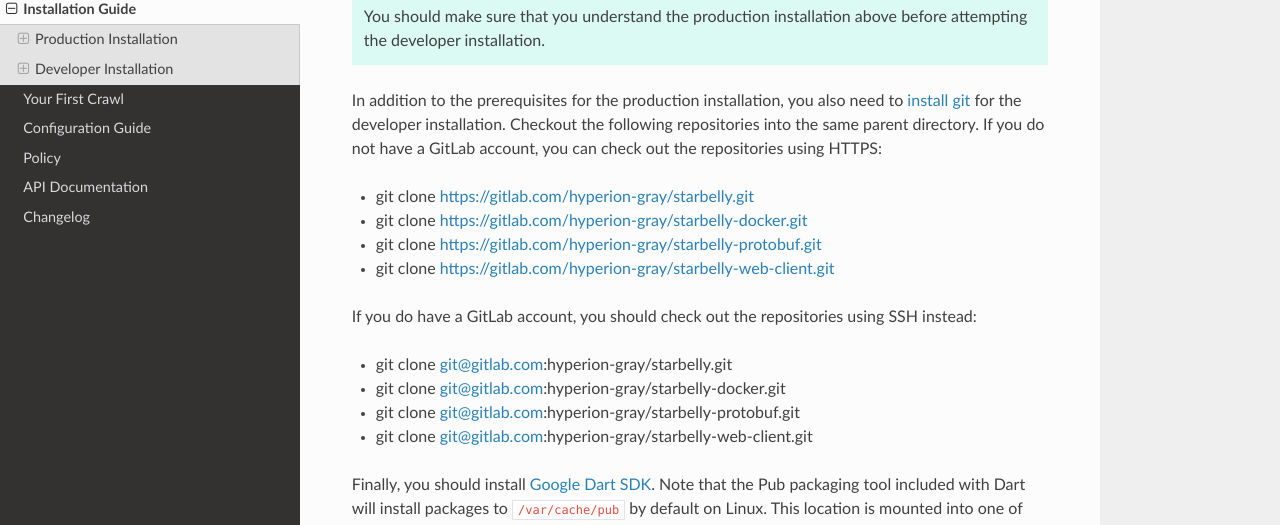
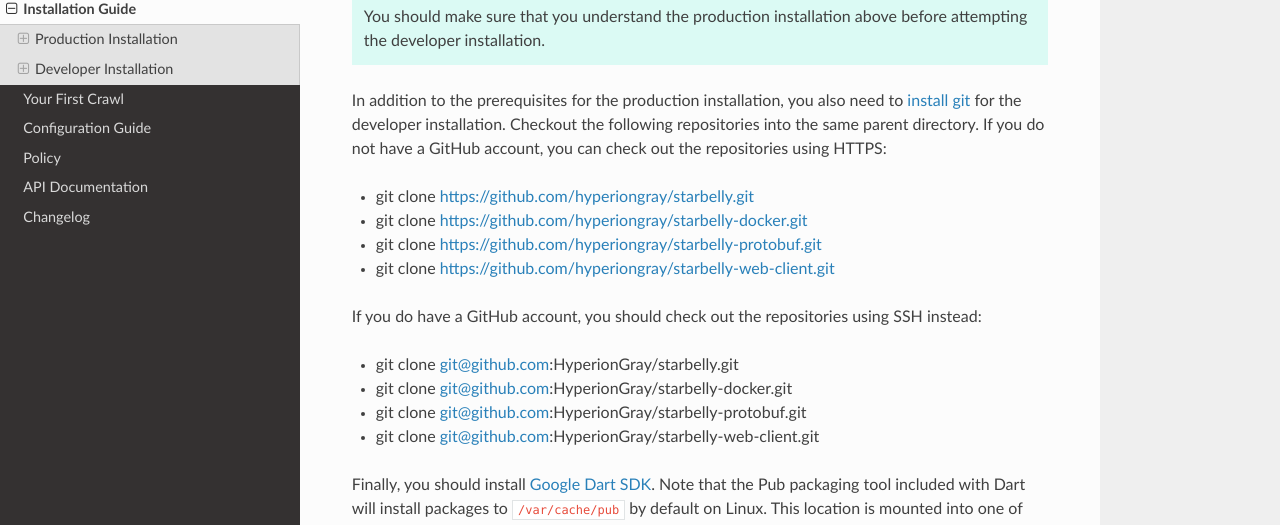
Before and after one commit to HyperionGray/starbelly, a Sphinx documentation site: the page built from docs/installation.rst, in a window 1280 px wide and 900 px high, scrolled down 3486 px. Shown: the part 167-692 px from the top of the window. Built offline with Sphinx 7.4.7 and the Read the Docs theme 2.0.0, drawn with Linux system fonts in a browser that asks for light colours; some of the changed text lies outside the part shown.

Commit message:
Change GitLab URLs to GitHub

```diff
--- a/docs/api.rst
+++ b/docs/api.rst
@@ -204,7 +204,7 @@
 used in the GUI to power the Dashboard and Results screens.
 
 For a complete list of API messages, look at the `starbelly-protobuf
-<https://gitlab.com/hyperion-gray/starbelly-protobuf>`__ repository.
+<https://github.com/hyperiongray/starbelly-protobuf>`__ repository.
 
 Web Client
 ==========
@@ -213,14 +213,14 @@
 it interacts with the Starbelly server solely through the public API. Therefore,
 anything that you can do in the GUI can also be done through the API.
 
-https://gitlab.com/hyperion-gray/starbelly-web-client
+https://github.com/hyperiongray/starbelly-web-client
 
 Python Client
 =============
 
 A very basic and incomplete Python client library implementation is available:
 
-https://gitlab.com/hyperion-gray/starbelly-python-client
+https://github.com/hyperiongray/starbelly-python-client
 
 This client library will be improved over time and made more stable, but for
 now it may be used as a reference implementation.
--- a/docs/installation.rst
+++ b/docs/installation.rst
@@ -33,9 +33,9 @@
 you may need to tailor this file to your unique environment.
 
 Download this `zip file
-<https://gitlab.com/hyperion-gray/starbelly-docker/repository/master/archive.zip>`__
+<https://github.com/HyperionGray/starbelly-docker/archive/master.zip>`__
 and extract it. (If you have Git installed, you can run ``git clone
-git@gitlab.com:hyperion-gray/starbelly-docker.git`` instead.) From the
+git@github.com:HyperionGray/starbelly-docker.git`` instead.) From the
 ``starbelly-docker/starbelly`` directory, run the following command:
 
 .. code::
@@ -169,21 +169,21 @@
 In addition to the prerequisites for the production installation, you also need
 to `install git <https://git-scm.com/downloads>`__ for the developer
 installation. Checkout the following repositories into the same parent
-directory. If you do not have a GitLab account, you can check out the
+directory. If you do not have a GitHub account, you can check out the
 repositories using HTTPS:
 
-- git clone https://gitlab.com/hyperion-gray/starbelly.git
-- git clone https://gitlab.com/hyperion-gray/starbelly-docker.git
-- git clone https://gitlab.com/hyperion-gray/starbelly-protobuf.git
-- git clone https://gitlab.com/hyperion-gray/starbelly-web-client.git
+- git clone https://github.com/hyperiongray/starbelly.git
+- git clone https://github.com/hyperiongray/starbelly-docker.git
+- git clone https://github.com/hyperiongray/starbelly-protobuf.git
+- git clone https://github.com/hyperiongray/starbelly-web-client.git
 
-If you do have a GitLab account, you should check out the repositories using
+If you do have a GitHub account, you should check out the repositories using
 SSH instead:
 
-- git clone git@gitlab.com:hyperion-gray/starbelly.git
-- git clone git@gitlab.com:hyperion-gray/starbelly-docker.git
-- git clone git@gitlab.com:hyperion-gray/starbelly-protobuf.git
-- git clone git@gitlab.com:hyperion-gray/starbelly-web-client.git
+- git clone git@github.com:HyperionGray/starbelly.git
+- git clone git@github.com:HyperionGray/starbelly-docker.git
+- git clone git@github.com:HyperionGray/starbelly-protobuf.git
+- git clone git@github.com:HyperionGray/starbelly-web-client.git
 
 Finally, you should install `Google Dart SDK
 <https://www.dartlang.org/install>`__. Note that the Pub packaging tool included
```
Also changed, not shown: 1 other file.
